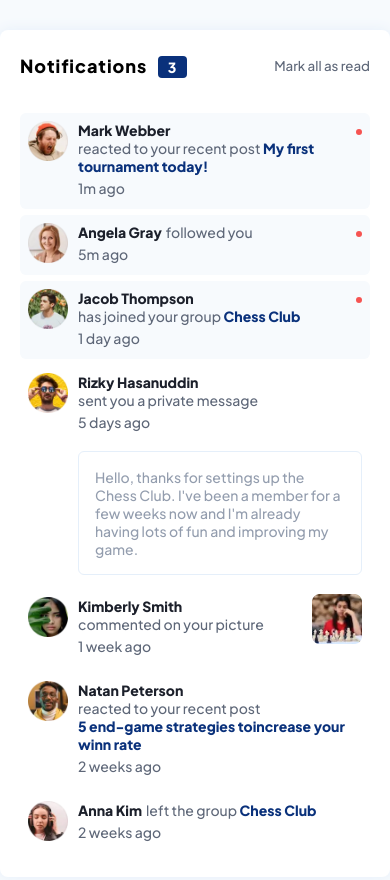
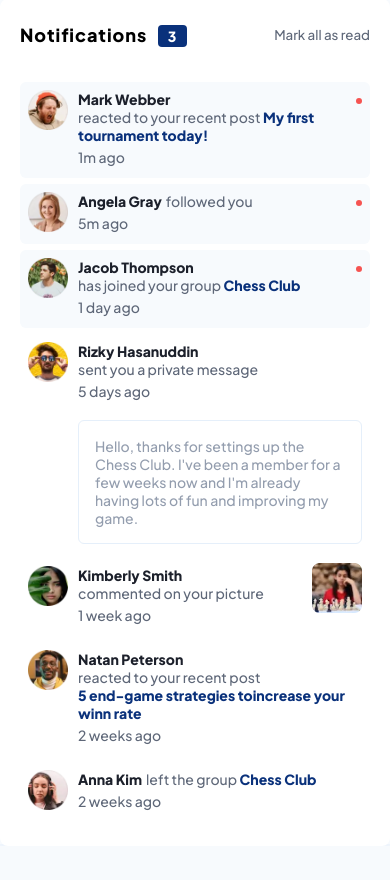
Before and after one commit to renilson-medeiros/Notification-Page, a plain HTML site: page index.html in a window 390 px wide. After the commit the page ends 846 px from the top, so only its background shows below. Drawn offline with Linux system fonts and the light colour scheme.

Commit message:
Ajuste responsividade

```diff
--- a/assets/style.css
+++ b/assets/style.css
@@ -47,18 +47,17 @@ h2 {
         color: var(--blue);
     }
 
-.count_notification {
-    width: 12px;
-    height: 12px;
-    font-size: 10px;
-    margin-left: -8px;
-    text-align: center;
-    border-radius: 50%;
-    color: var(--white);
-    background-color: var(--red);
+main {
+    width: 100%;
+    height: 100vh;
+    display: flex;
+    margin: 0 auto;
+    align-items: center;
+    background-color: var(--white);
+    box-shadow: 0 0 14px var(--light-grayish-blue-1);
 }
 
-main {
+.notifications {
     gap: 20px;
     display: flex;
     font-size: 14px;
@@ -181,6 +180,10 @@ main {
 
 @media only screen and (max-width: 375px) {
     main {
+        height: auto;
+    }
+
+    .notifications {
         padding: 20px;
         margin: 10px;
     }
--- a/index.html
+++ b/index.html
@@ -9,7 +9,10 @@
 </head>
 <body>
 
-    <main class="notifications__content">
+<main class="notifications__content">
+
+    <div class="notifications">
+
         <div class="header_notification">
             <h1>Notifications <span class="count"></span></h1>
             <button id="markAllAsRead" onclick="markAllAsRead()">Mark all as read</button>
@@ -107,7 +110,8 @@
             </div>
 
         </div>
-    </main>
+    </div>
+</main>
 
     <script src="assets/style.js"></script>
 
```
